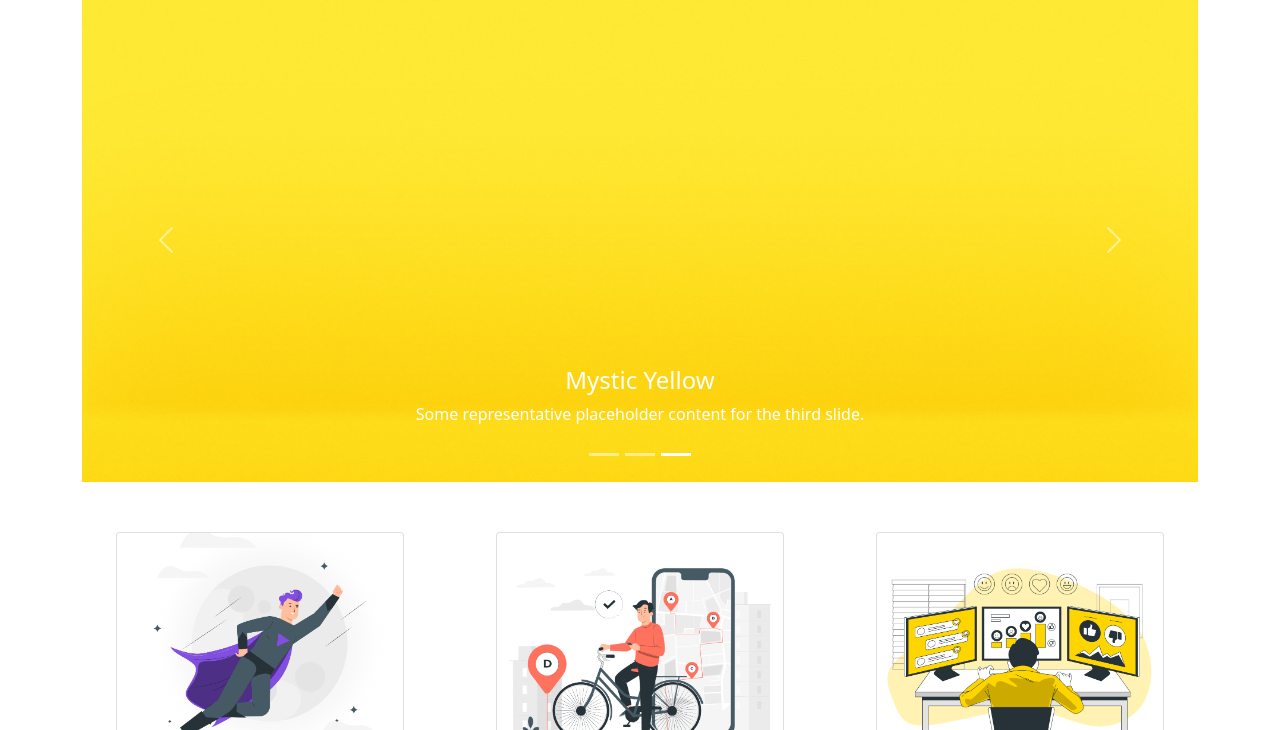
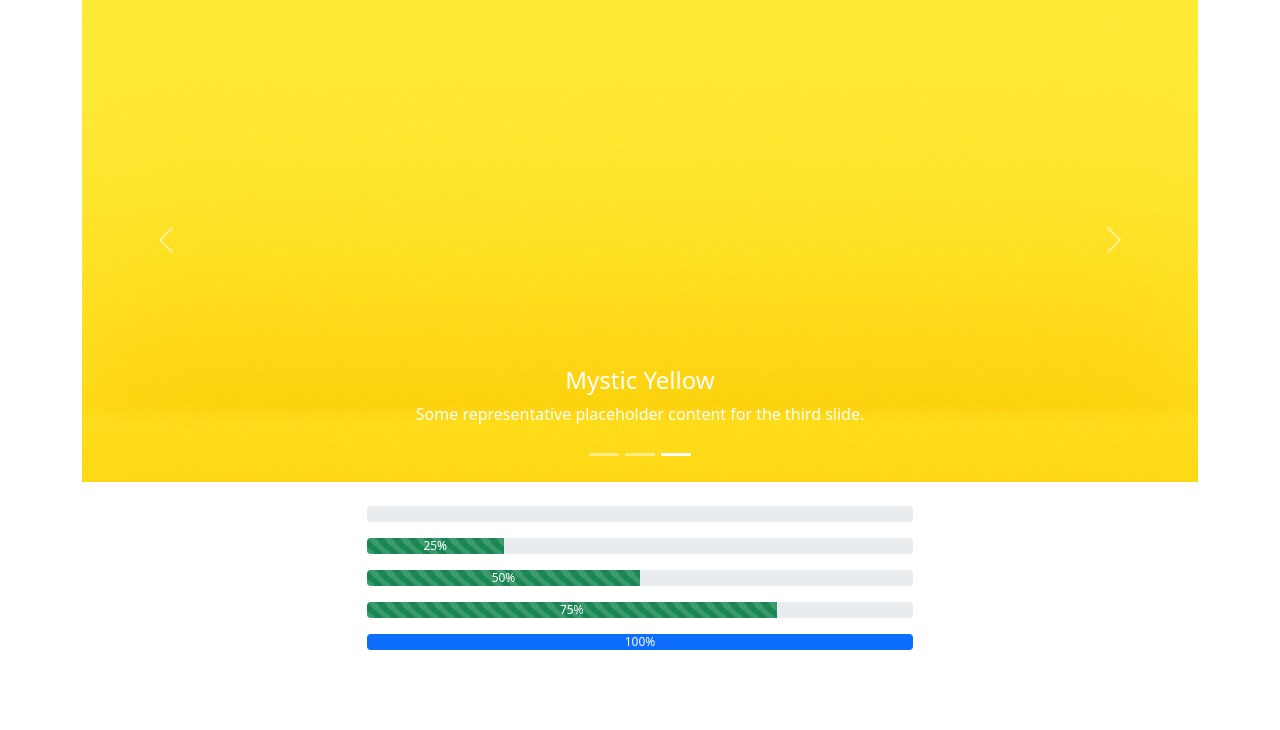
Before and after one commit to kazirifatzaman/colors, a plain HTML site: page index.html in a window 1280 px wide. Shown: the part 70-800 px from the top of the page. Drawn offline with Linux system fonts and the light colour scheme.

Commit message:
Update index.html

```diff
--- a/index.html
+++ b/index.html
@@ -84,6 +84,32 @@
           </div>
         </section>
         <!--carousel-->
+
+      <!-- Progress -->
+            <section class="my-4">
+              <div class="container-lg">
+                <div class="row justify-content-center">
+                  <div class="col-lg-6">
+                    <div class="progress mb-3">
+                      <div class="progress-bar" role="progressbar" aria-valuenow="0" aria-valuemin="0" aria-valuemax="100"></div>
+                    </div>
+                    <div class="progress mb-3">
+                      <div class="progress-bar bg-success progress-bar-striped progress-bar-animated w-25" role="progressbar" aria-valuenow="25" aria-valuemin="0" aria-valuemax="100">25%</div>
+                    </div>
+                    <div class="progress mb-3">
+                      <div class="progress-bar bg-success progress-bar-striped progress-bar-animated w-50" role="progressbar" aria-valuenow="50" aria-valuemin="0" aria-valuemax="100">50%</div>
+                    </div>
+                    <div class="progress mb-3">
+                      <div class="progress-bar bg-success progress-bar-striped progress-bar-animated w-75" role="progressbar" aria-valuenow="75" aria-valuemin="0" aria-valuemax="100">75%</div>
+                    </div>
+                    <div class="progress mb-3 ">
+                      <div class="progress-bar w-100" role="progressbar" aria-valuenow="100" aria-valuemin="0" aria-valuemax="100">100%</div>
+                    </div>
+                  </div>
+                </div>
+              </div>
+            </section>
+            <!-- Progress -->
 
         <!-- Cards -->
           <div class="container">
```
